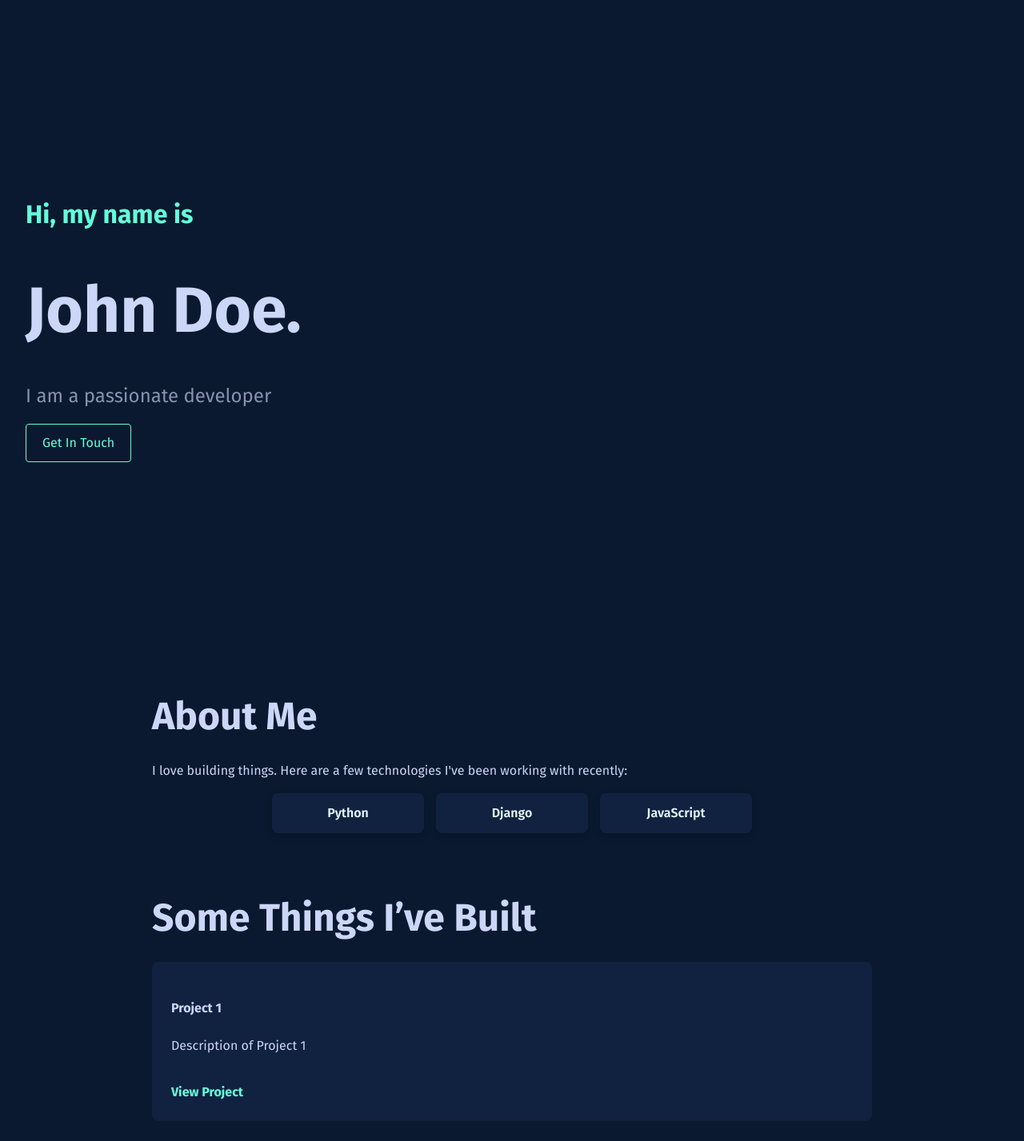
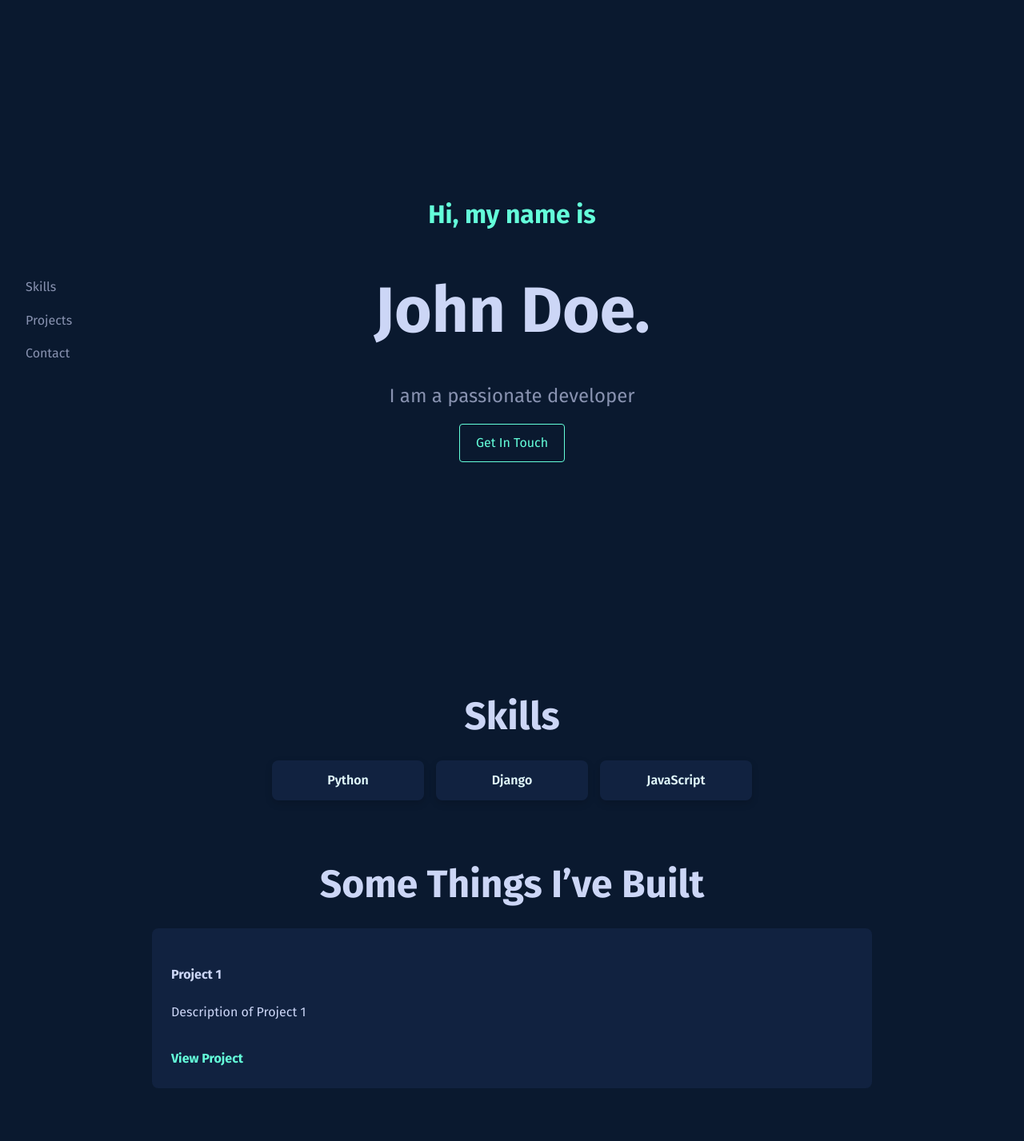
Before and after one commit to rinsham10/folium, a Django app: page /template1/ in a window 1280 px wide. Shown: the top 1427 px of the page at 80% size. Run offline with Django 5.2, Linux system fonts and the light colour scheme.

Commit message:
template1 navsection done

```diff
--- a/builder/static/css/template1.css
+++ b/builder/static/css/template1.css
@@ -18,16 +18,30 @@ a {
   font-size: 3rem;
   color: #ccd6f6;
   margin-bottom: 1rem;
+  text-align: center;
 }
 
 .hero {
   display: flex;
   flex-direction: column;
   justify-content: center;
-  align-items: flex-start;
+  align-items: center; /* Center horizontally */
   min-height: 100vh;
+  text-align: center; /* Center text */
   padding: 0 2rem;
 }
+
+.subtitle {
+  max-width: 800px; /* Limit max width to 800px (adjustable) */
+  color: #8892b0;
+  margin: 1rem 0 1rem;
+  font-size: 1.5rem;
+  line-height: 1.6; /* Make text a bit more readable */
+  word-wrap: break-word; /* Break long words onto new lines */
+  word-break: break-word; /* Prevent very long words from overflowing */
+}
+
+
 
 .intro {
   color: #64ffda;
@@ -39,13 +53,6 @@ a {
   font-weight: bold;
   color: #ccd6f6;
   margin: 0.5rem 0;
-}
-
-.subtitle {
-  max-width: 500px;
-  color: #8892b0;
-  margin: 1rem 0 1rem;
-  font-size: 1.5rem;
 }
 
 .cta-button {
@@ -155,3 +162,34 @@ footer {
   border-radius: 8px;
   margin-bottom: 1.5rem;
 }
+
+.side-nav {
+  position: fixed;
+  top: 50%;
+  left: 2rem;
+  transform: translateY(-50%);
+  display: flex;
+  flex-direction: column;
+  z-index: 999;
+}
+
+.side-nav ul {
+  list-style: none;
+  padding: 0;
+  margin: 0;
+}
+
+.side-nav li {
+  margin: 1rem 0;
+}
+
+.side-nav a {
+  color: #8892b0;
+  text-decoration: none;
+  font-size: 1rem;
+  transition: color 0.3s;
+}
+
+.side-nav a:hover {
+  color: #64ffda;
+}
--- a/builder/templates/template1.html
+++ b/builder/templates/template1.html
@@ -9,9 +9,28 @@
   <link href="https://fonts.googleapis.com/css2?family=Fira+Sans:wght@400;600;700&display=swap" rel="stylesheet">
   <!-- Add AOS CSS -->
 <link href="https://cdn.jsdelivr.net/npm/aos@2.3.4/dist/aos.css" rel="stylesheet">
-
+<style>
+  html {
+    scroll-behavior: smooth;
+  }
+</style>
 </head>
 <body>
+<nav class="side-nav">
+  <ul>
+    <li><a href="#about">Skills</a></li>
+    {% if project_data %}
+      <li><a href="#projects">Projects</a></li>
+    {% endif %}
+    {% if experience %}
+      <li><a href="#experience">Experience</a></li>
+    {% endif %}
+    {% if education %}
+      <li><a href="#education">Education</a></li>
+    {% endif %}
+    <li><a href="#contact">Contact</a></li>
+  </ul>
+</nav>
 
   <header class="hero" data-aos="fade-up">
   <h1 class="intro">Hi, my name is</h1>
@@ -26,9 +45,8 @@
   <main>
     {% if skills %}
     <section class="about" id="about">
-      <h3 class="section-title">About Me</h3>
+      <h3 class="section-title">Skills</h3>
       <div class="about-content">
-        <p>I love building things. Here are a few technologies I've been working with recently:</p>
         <ul class="skills-grid">
           {% for skill in skills %}
             <li>{{ skill }}</li>
```
Also changed, not shown: db.sqlite3.
